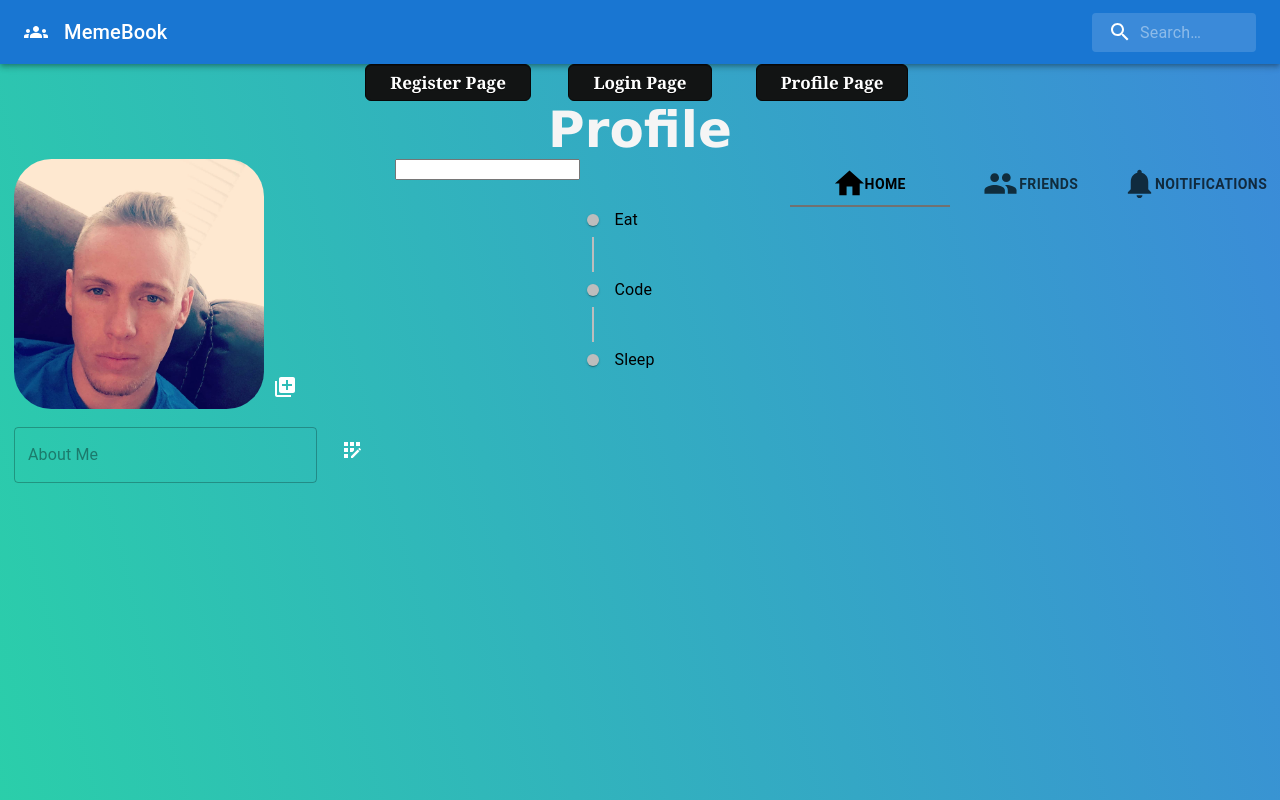
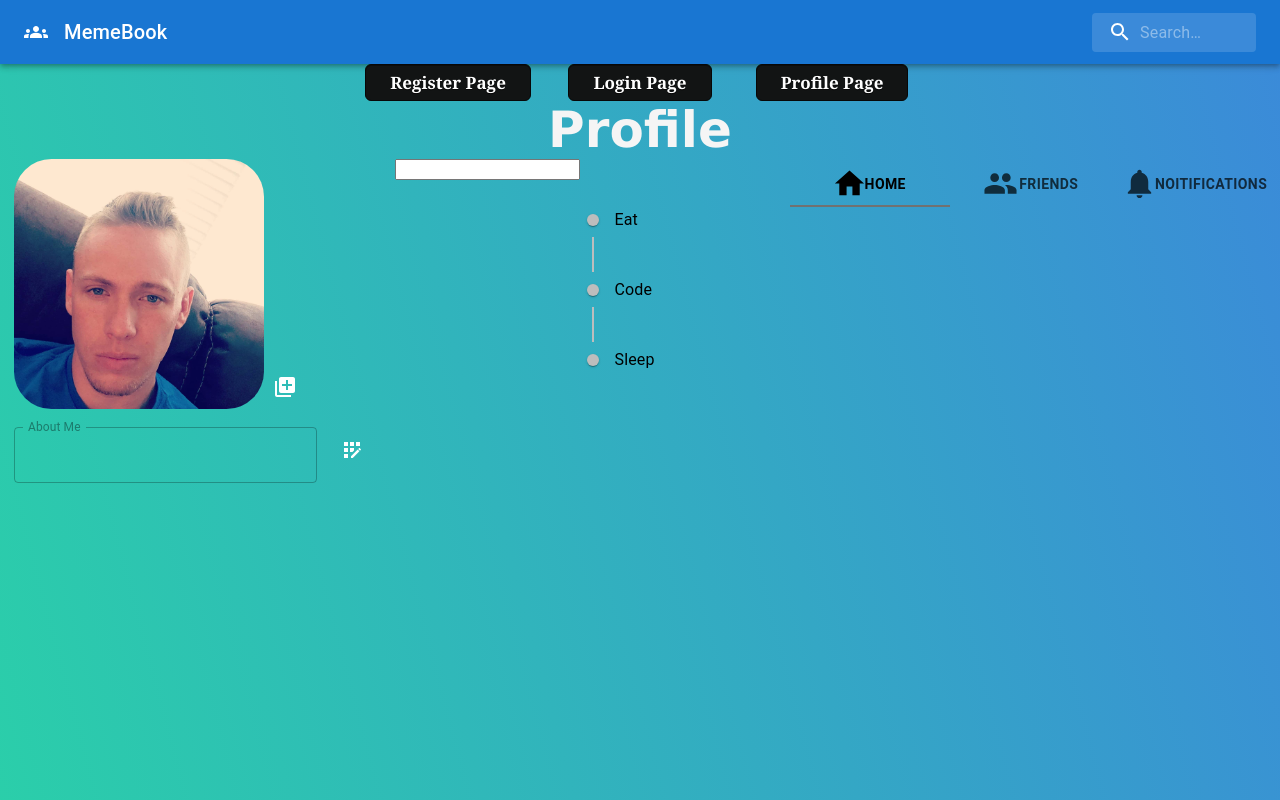
Before and after one commit to BrandonMCarlson/Socialmediauserstory-Front-End, a React (Create React App) app: page /profile in a window 1280 px wide. Shown: the top 800 px of the page. Built offline with nearby package versions, Linux system fonts and the light colour scheme; no server answers; a web font is replaced by a local one.

Commit message:
fix aboutme text field bug

```diff
--- a/src/components/AboutMe.jsx
+++ b/src/components/AboutMe.jsx
@@ -9,6 +9,10 @@ const AboutMe = ({ user, setUser, profile }) => {
   const removeDisable = () => {
     document.getElementById("aboutMe").disabled = false;
   };
+
+  useEffect(() => {
+
+  }, [profile._id]);
 
   const updateAboutMe = async () => {
     await axios
@@ -41,7 +45,7 @@ const AboutMe = ({ user, setUser, profile }) => {
           id="aboutMe"
           label="About Me"
           multiline
-
+          InputLabelProps={{ shrink: true }}
           defaultValue={profile.aboutMe}
           onChange={(event) => handleChange(event)}
           name="aboutMe"
```
Also changed, not shown: src/components/PendingFriendMapper.jsx (added, +11 -0 lines).
